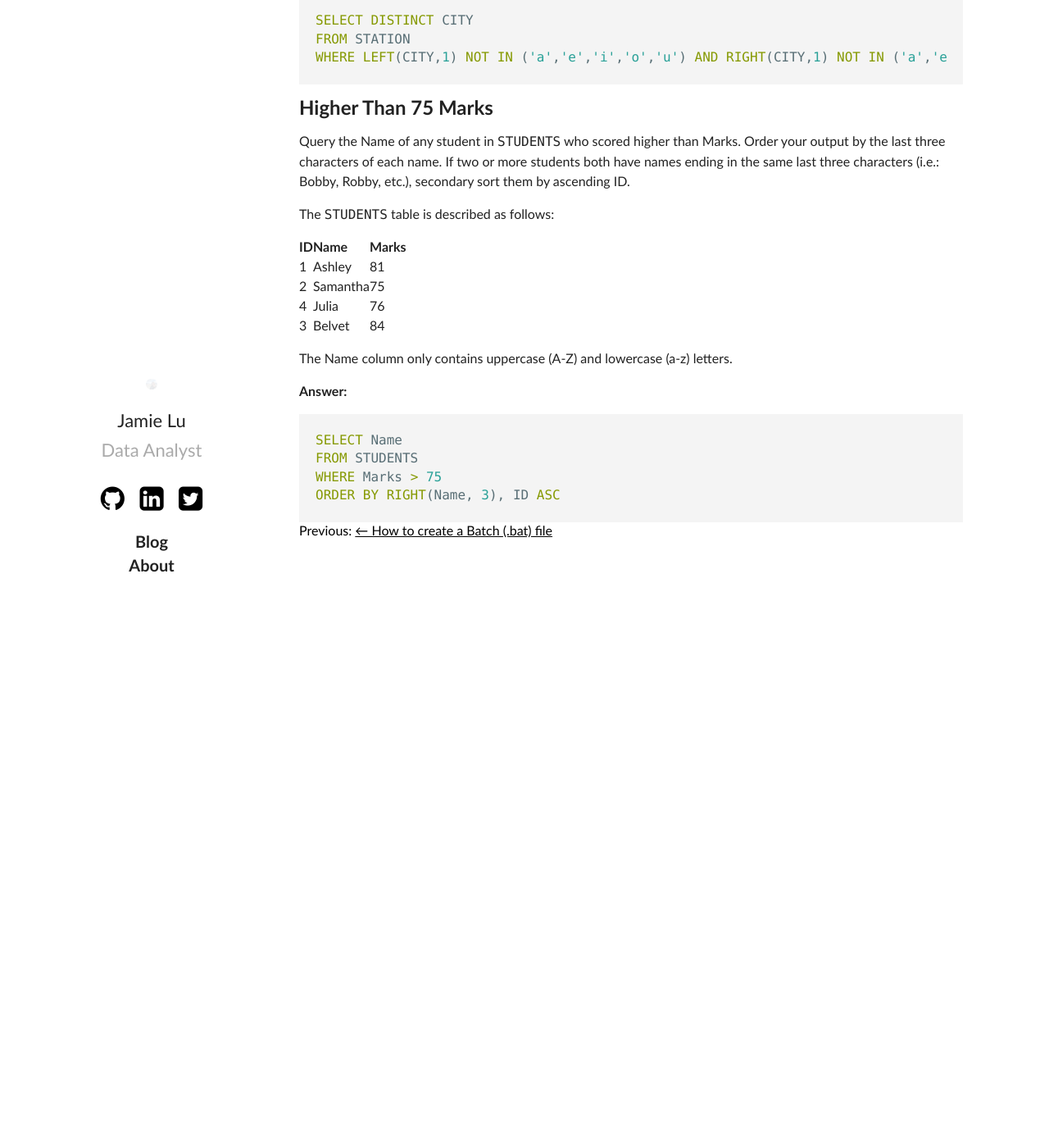
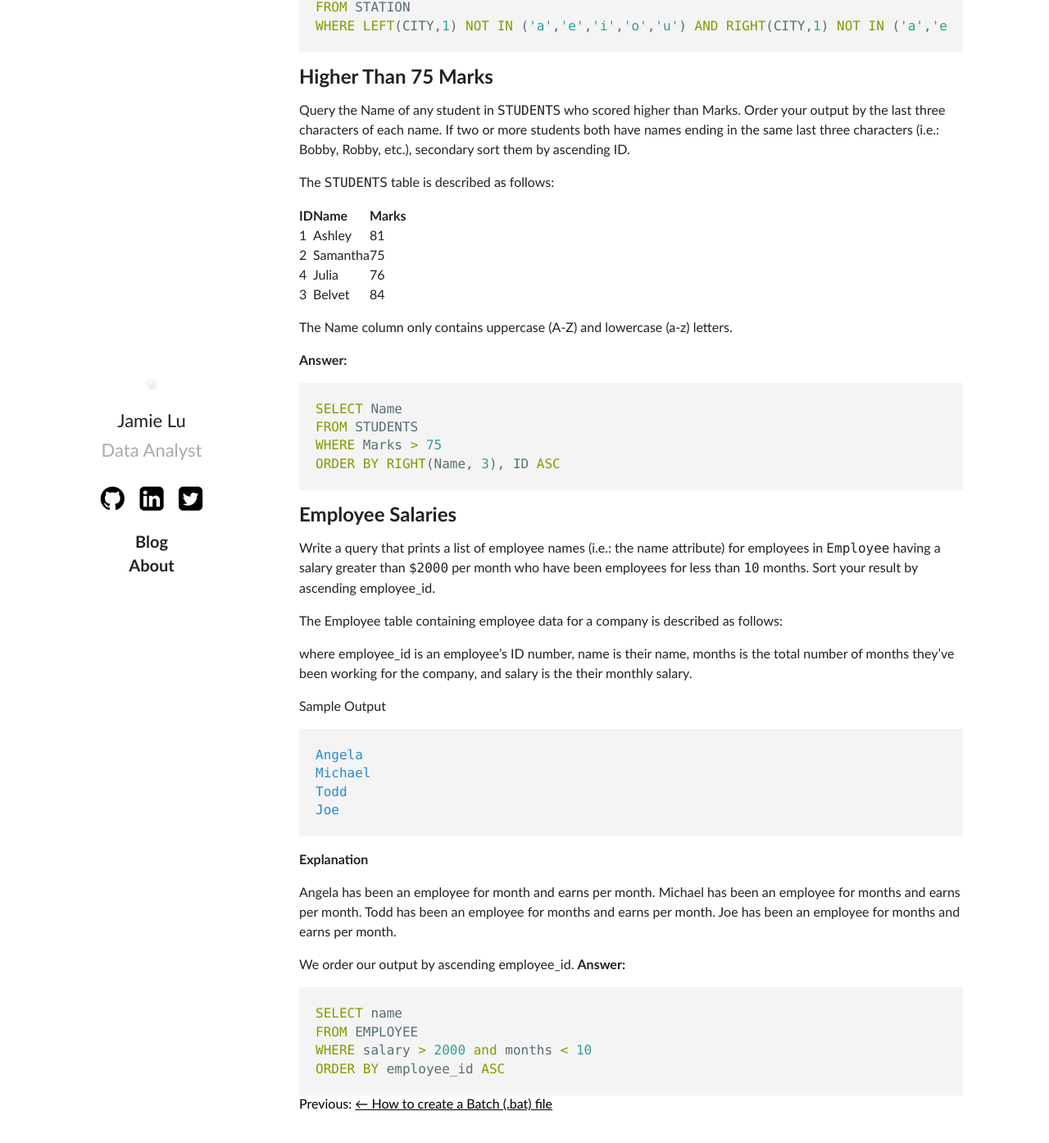
Before and after one commit to jamieqianhui/jamieqianhui.github.io, a Jekyll site: the page built from _posts/2021-05-08-HackerRank-Practice-Answers.markdown, in a window 1280 px wide and 1400 px high, scrolled down 2716 px. Shown: the top 1394 px of the window at 82% size. Built offline with Jekyll 4.4.1, drawn with Linux system fonts in a browser that asks for light colours; before the commit the page ends 3417 px from its top, so only the background shows below that; some of the changed text lies outside the part shown.

Commit message:
Update 2021-05-08-HackerRank-Practice-Answers.markdown

````diff
--- a/_posts/2021-05-08-HackerRank-Practice-Answers.markdown
+++ b/_posts/2021-05-08-HackerRank-Practice-Answers.markdown
@@ -22,7 +22,7 @@ Query the list of **CITY** names ending with vowels `(a, e, i, o, u)` from **STA
 Input Format
 
 The **STATION** table is described as follows:
-
+---
 | **Field** | **Type** |
 |:------- |:----------|
  ID  | NUMBER
@@ -30,7 +30,7 @@ The **STATION** table is described as follows:
  STATE  | VARCHAR2(2)
  LAT_N  | NUMBER
  LONG_W | NUMBER
-
+---
 where LAT_N is the northern latitude and LONG_W is the western longitude.
 
 **Answer:**
@@ -134,3 +134,32 @@ FROM STUDENTS
 WHERE Marks > 75
 ORDER BY RIGHT(Name, 3), ID ASC
 ```
+## Employee Salaries
+Write a query that prints a list of employee names (i.e.: the name attribute) for employees in `Employee` having a salary greater than `$2000` per month who have been employees for less than `10` months. Sort your result by ascending employee_id.
+
+The Employee table containing employee data for a company is described as follows:
+
+where employee_id is an employee's ID number, name is their name, months is the total number of months they've been working for the company, and salary is the their monthly salary.
+
+Sample Output
+```java
+Angela
+Michael
+Todd
+Joe
+```
+**Explanation**
+
+Angela has been an employee for  month and earns  per month.
+Michael has been an employee for  months and earns  per month.
+Todd has been an employee for  months and earns  per month.
+Joe has been an employee for  months and earns  per month.
+
+We order our output by ascending employee_id.
+**Answer:**
+```sql
+SELECT name
+FROM EMPLOYEE
+WHERE salary > 2000 and months < 10
+ORDER BY employee_id ASC
+```
````
